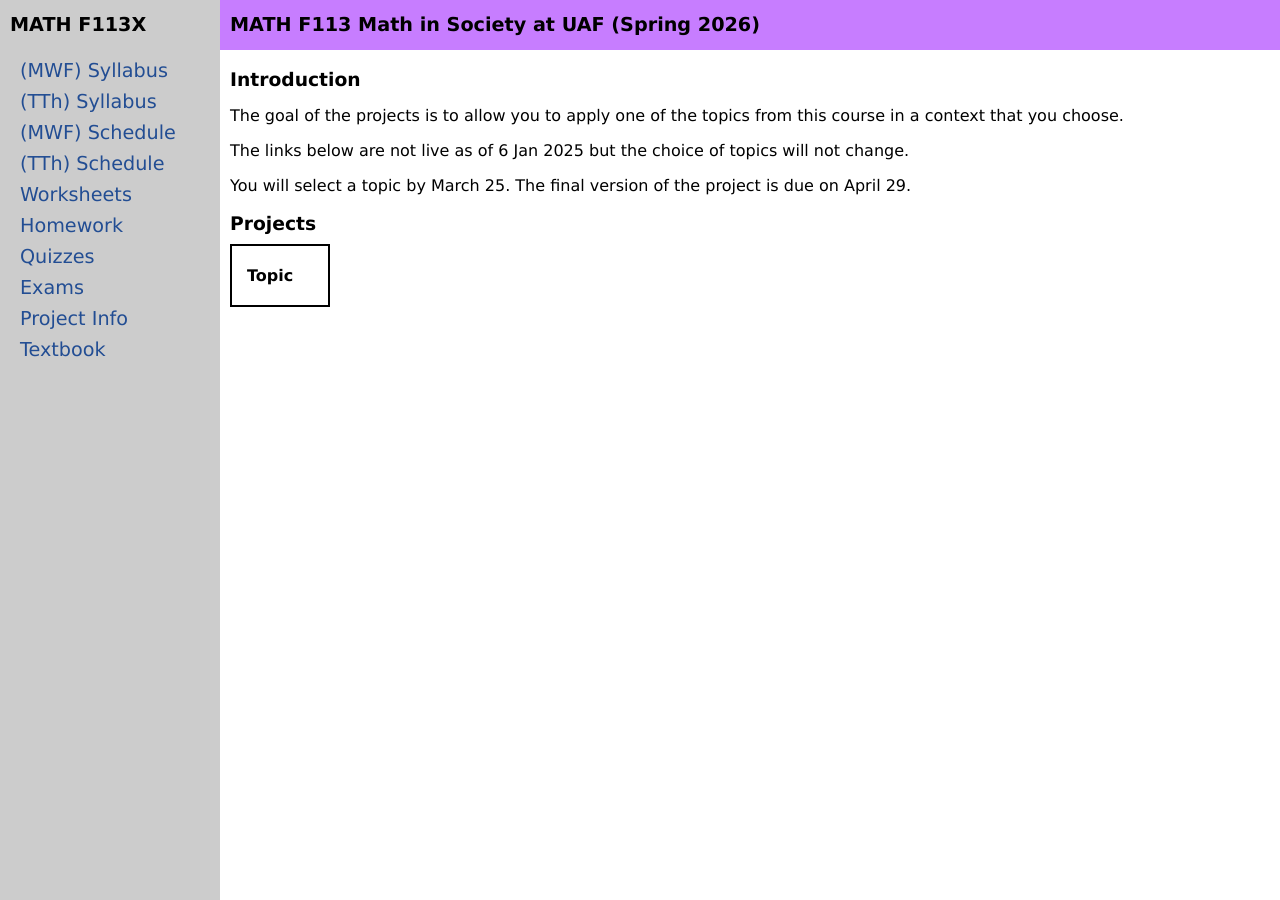
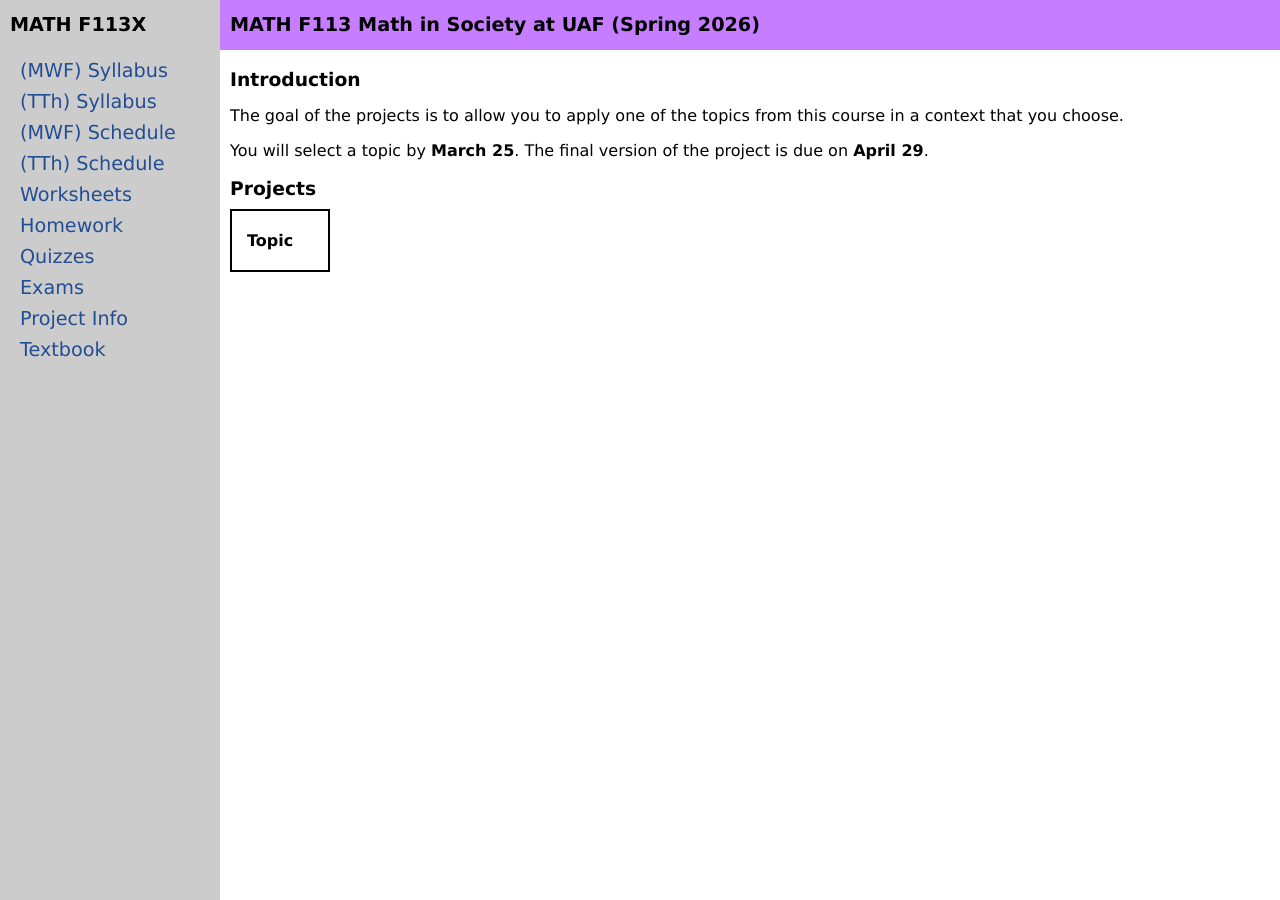
Before and after one commit to uaf-math/math113, a Jekyll site: the page built from project.md, in a window 1280 px wide. Built offline with Jekyll 4.4.1, drawn with Linux system fonts in a browser that asks for light colours.

Commit message:
Update project.md

```diff
--- a/project.md
+++ b/project.md
@@ -5,9 +5,8 @@ title: Worksheets
 ### Introduction
 The goal of the projects is to allow you to apply one of the topics from this course in a context that you choose.
 
-The links below are not live as of 6 Jan 2025 but the choice of topics will not change.
 
-You will select a topic by March 25. The final version of the project is due on April 29.
+You will select a topic by **March 25**. The final version of the project is due on **April 29**.
 
 
 ### Projects
```
